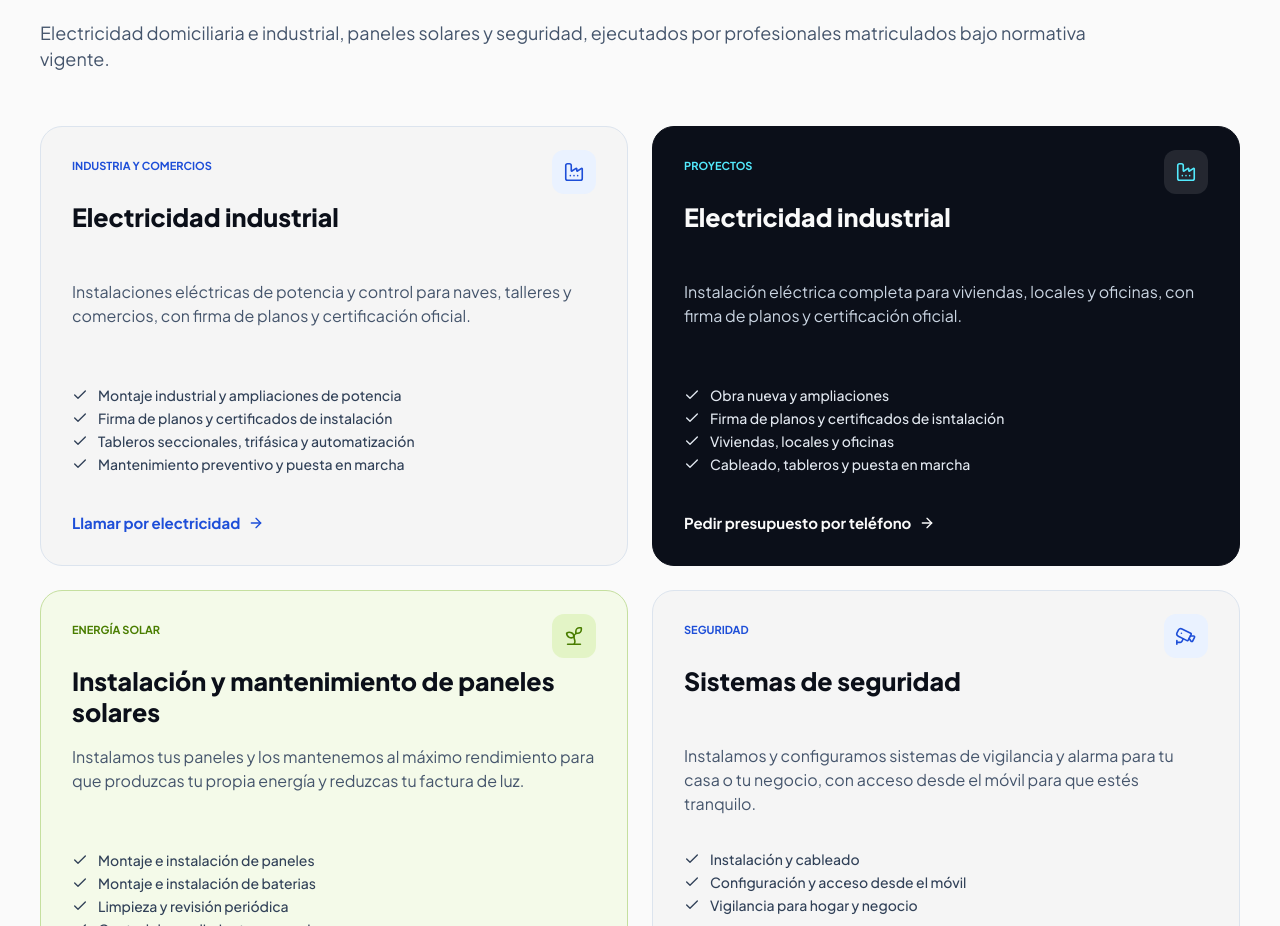
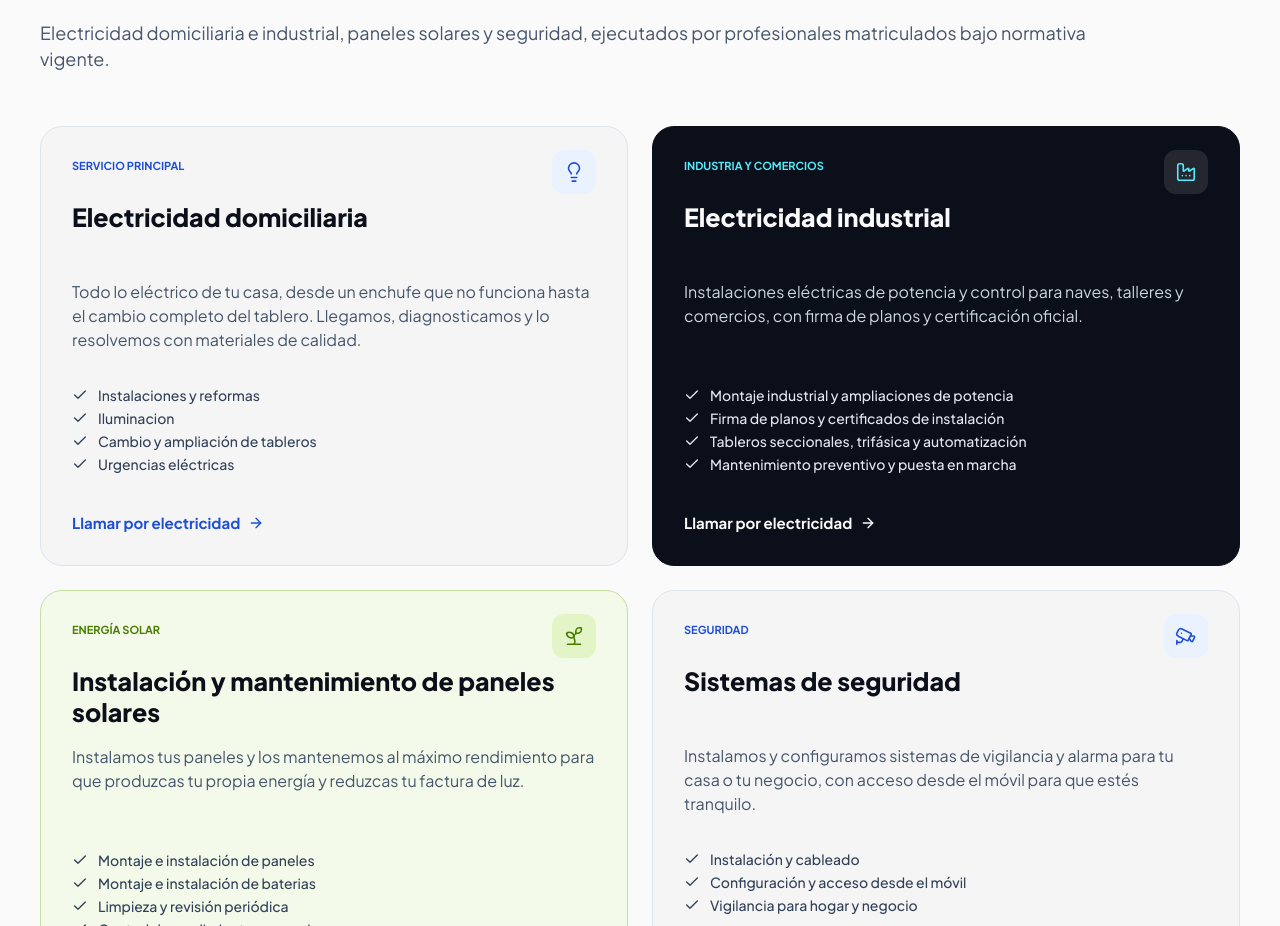
Before and after one commit to PhariusHS/lumenarWeb, a React (Vite) app: page / in a window 1280 px wide. Shown: the part 900-1826 px from the top of the page. Built offline with nearby package versions, Linux system fonts and the light colour scheme.

Commit message:
Fix: Services cards fix overlapping descriptions

```diff
--- a/src/data/Services.js
+++ b/src/data/Services.js
@@ -2,6 +2,31 @@ import { Cctv, Lightbulb, Factory, Sprout } from 'lucide-react';
 
 
 export const SERVICES = [
+    {
+        id: 'domiciliaria',
+        Icon: Lightbulb,
+        eyebrow: 'Servicio principal',
+        title: 'Electricidad domiciliaria',
+        description:
+            'Todo lo eléctrico de tu casa, desde un enchufe que no funciona hasta el cambio completo del tablero. Llegamos, diagnosticamos y lo resolvemos con materiales de calidad.',
+        items: [
+            'Instalaciones y reformas',
+            'Iluminacion',
+            'Cambio y ampliación de tableros',
+            'Urgencias eléctricas',
+        ],
+        cta: 'Llamar por electricidad',
+        s: {
+            card: 'border-line bg-surface-alt',
+            badge: 'bg-brand-tint text-brand',
+            eyebrow: 'text-brand',
+            title: 'text-ink',
+            desc: 'text-slate-600',
+            list: 'text-slate-700',
+            cta: 'text-brand',
+        },
+
+    },
     {
         id: 'industrial',
         Icon: Factory,
@@ -16,31 +41,6 @@ export const SERVICES = [
             'Mantenimiento preventivo y puesta en marcha',
         ],
         cta: 'Llamar por electricidad',
-        s: {
-            card: 'border-line bg-surface-alt',
-            badge: 'bg-brand-tint text-brand',
-            eyebrow: 'text-brand',
-            title: 'text-ink',
-            desc: 'text-slate-600',
-            list: 'text-slate-700',
-            cta: 'text-brand',
-        },
-
-    },
-    {
-        id: 'obra',
-        Icon: Factory,
-        eyebrow: 'Proyectos',
-        title: 'Electricidad industrial',
-        description:
-            'Instalación eléctrica completa para viviendas, locales y oficinas, con firma de planos y certificación oficial.',
-        items: [
-            'Obra nueva y ampliaciones',
-            'Firma de planos y certificados de isntalación',
-            'Viviendas, locales y oficinas',
-            'Cableado, tableros y puesta en marcha',
-        ],
-        cta: 'Pedir presupuesto por teléfono',
         s: {
             card: 'border-ink bg-ink',
             badge: 'bg-surface/10 text-cyan-300',
```
